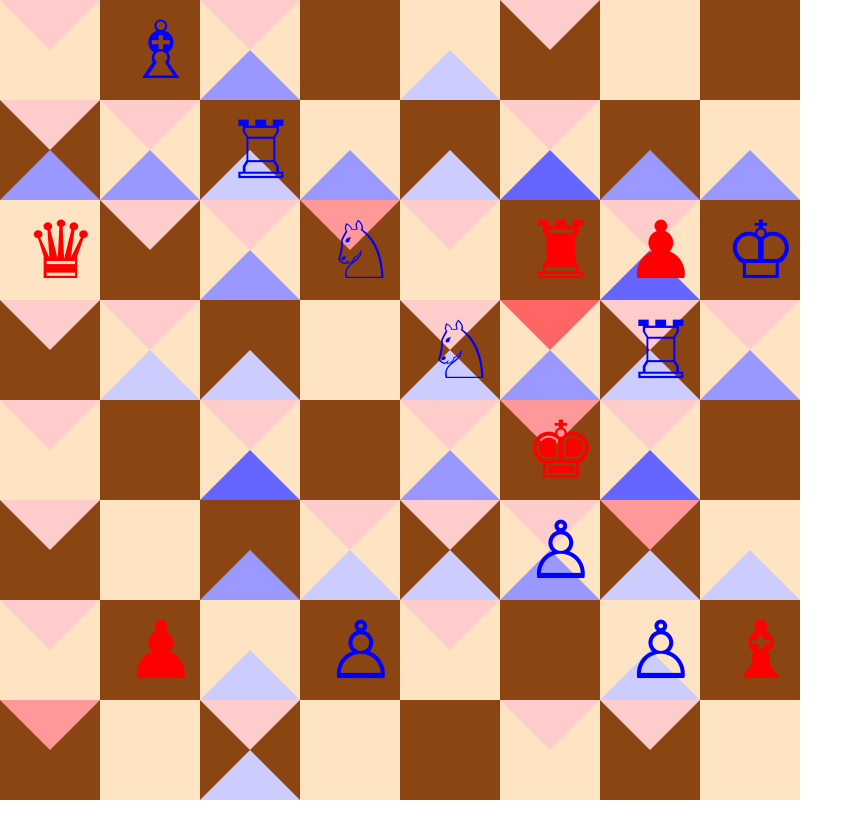
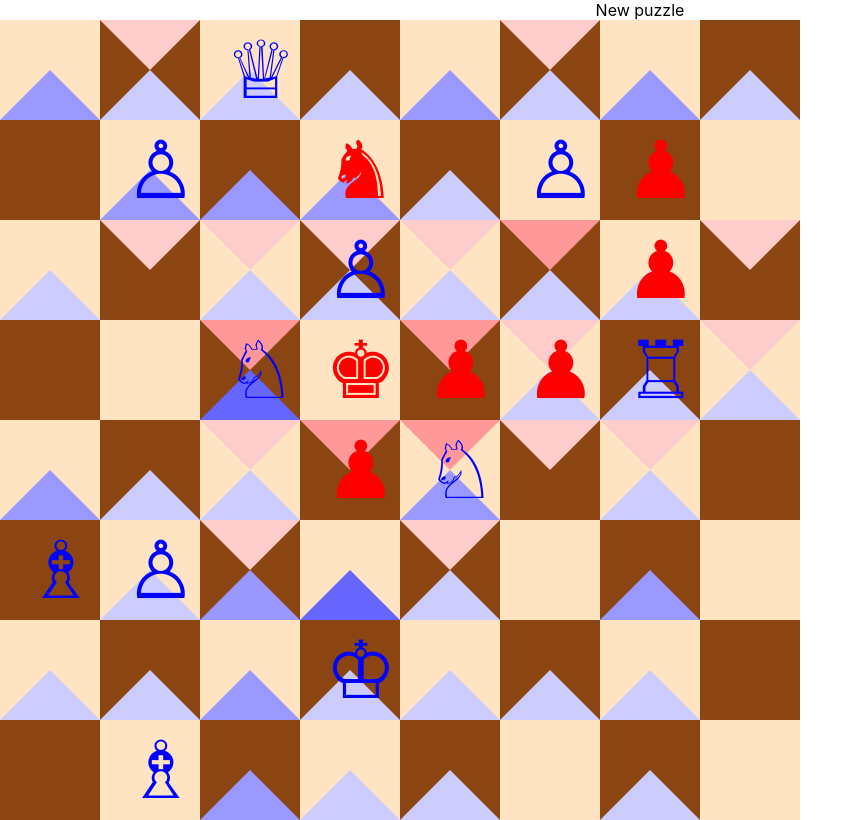
Before and after one commit to pereystein/chess-angle-of-attack, a React (Create React App) app: page / in a window 1280 px wide. Shown: the whole page, without its empty margins (0-863 px from the left). Built offline with nearby package versions, Linux system fonts and the light colour scheme.

Commit message:
select a square and see the pieces attacking it highlighted

```diff
--- a/src/App.tsx
+++ b/src/App.tsx
@@ -1,14 +1,24 @@
-import React from 'react';
+import React, {useState} from 'react';
 import logo from './logo.svg';
 import './App.css';
 import ChessBoard from "./components/ChessBoard/ChessBoard";
+import SelectedContext from "./selectedContext";
 
 function App() {
-  return (
-    <div className="App">
-      <ChessBoard/>
-    </div>
-  );
+
+    const [selected, updateSelected] = useState("");
+
+    const setSelected = (s:string) => {
+        updateSelected(s);
+    };
+
+    return (
+        <div className="App">
+            <SelectedContext.Provider value={{selected, setSelected}}>
+              <ChessBoard/>
+            </SelectedContext.Provider>
+        </div>
+    );
 }
 
 export default App;
--- a/src/components/ChessBoard/ChessBoard.tsx
+++ b/src/components/ChessBoard/ChessBoard.tsx
@@ -13,6 +13,7 @@ class ChessBoard extends React.Component {
     board:string[][] = [[], [], [], [], [], [], [], []];
     white:number[][] = [[], [], [], [], [], [], [], []];
     black:number[][] = [[], [], [], [], [], [], [], []];
+    attack:string[][] = [[], [], [], [], [], [], [], []];
 
     initialize() {
         for (let i = 0; i < 8; i++) {
@@ -20,6 +21,7 @@ class ChessBoard extends React.Component {
                 this.board[i][j] = ' ';
                 this.white[i][j] = 0;
                 this.black[i][j] = 0;
+                this.attack[i][j] = '';
             }
         }
 
@@ -54,16 +56,16 @@ class ChessBoard extends React.Component {
                 for (let j = 0; j < 8; j++) {
                     let piece = this.board[i][j];
                     if (piece === piece.toUpperCase()) {
-                        this.tracePiece(i, j, piece, this.board, this.white);
+                        this.tracePiece(i, j, piece, this.board, this.white, this.attack);
                     } else {
-                        this.tracePiece(i, j, piece, this.board, this.black);
+                        this.tracePiece(i, j, piece, this.board, this.black, this.attack);
                     }
                 }
             }
         }
     }
 
-    private tracePiece(i: number, j: number, piece: string, board: string[][], shading: number[][]) {
+    private tracePiece(i: number, j: number, piece: string, board: string[][], shading: number[][], attack: string[][]) {
         function isValid(x: number, y: number) {
             if (0 <= x && x <= 7 &&
                 0 <= y && y <= 7)
@@ -84,6 +86,7 @@ class ChessBoard extends React.Component {
             return;
         }
         let rays = moves[piece];
+        let originSquare = '' + i + j;
 
         rays.forEach((ray: Move[]) => {
             let blocked = false;
@@ -92,26 +95,33 @@ class ChessBoard extends React.Component {
                 let y = j + move.y;
 
                 if (isValid(x,y) && !blocked) {
-                    shading[x][y] = shading[x][y] + 1;
+                    shading[x][y] += 1;
+                    attack[x][y] += ' ' + originSquare;
+
                     blocked = blocked || isBlocked(x,y);
                 }
             });
         });
+        this.forceUpdate();
+    }
+
+    componentDidMount() {
+        this.initialize();
     }
 
     render() {
-        this.initialize();
         return (
             <div className={styles.ChessBoard}>
+                <a onClick={this.initialize.bind(this)}>New puzzle</a>
                 <div className="board">
-                    <Row x={0} row={this.board[0]} white={this.white[0]} black={this.black[0]}></Row>
-                    <Row x={1} row={this.board[1]} white={this.white[1]} black={this.black[1]}></Row>
-                    <Row x={2} row={this.board[2]} white={this.white[2]} black={this.black[2]}></Row>
-                    <Row x={3} row={this.board[3]} white={this.white[3]} black={this.black[3]}></Row>
-                    <Row x={4} row={this.board[4]} white={this.white[4]} black={this.black[4]}></Row>
-                    <Row x={5} row={this.board[5]} white={this.white[5]} black={this.black[5]}></Row>
-                    <Row x={6} row={this.board[6]} white={this.white[6]} black={this.black[6]}></Row>
-                    <Row x={7} row={this.board[7]} white={this.white[7]} black={this.black[7]}></Row>
+                    <Row x={0} row={this.board[0]} white={this.white[0]} black={this.black[0]} attack={this.attack[0]}></Row>
+                    <Row x={1} row={this.board[1]} white={this.white[1]} black={this.black[1]} attack={this.attack[1]}></Row>
+                    <Row x={2} row={this.board[2]} white={this.white[2]} black={this.black[2]} attack={this.attack[2]}></Row>
+                    <Row x={3} row={this.board[3]} white={this.white[3]} black={this.black[3]} attack={this.attack[3]}></Row>
+                    <Row x={4} row={this.board[4]} white={this.white[4]} black={this.black[4]} attack={this.attack[4]}></Row>
+                    <Row x={5} row={this.board[5]} white={this.white[5]} black={this.black[5]} attack={this.attack[5]}></Row>
+                    <Row x={6} row={this.board[6]} white={this.white[6]} black={this.black[6]} attack={this.attack[6]}></Row>
+                    <Row x={7} row={this.board[7]} white={this.white[7]} black={this.black[7]} attack={this.attack[7]}></Row>
                 </div>
             </div>
         )
--- a/src/components/ChessBoard/Square.tsx
+++ b/src/components/ChessBoard/Square.tsx
@@ -1,4 +1,5 @@
 import React from "react";
+import SelectedContext from "../../selectedContext";
 import pieces from "./pieces";
 
 
@@ -7,14 +8,22 @@ interface Props {
     y: number,
     piece: string,
     white: number,
-    black: number
+    black: number,
+    attack: string
 }
 
+class Square extends React.Component<Props, {}> {
+    private selected: string = "";
+    private setSelected: ((s: string) => void) | undefined;
+    private id: string = "";
+    constructor(props: Props){
+        super(props);
 
-class Square extends React.Component<Props, {}> {
+        this.showAttackingSquares = this.showAttackingSquares.bind(this);
+    }
 
     private pieceColor() {
-        if (this.props.piece === ' ') {
+        if (!this.props.piece || this.props.piece === ' ') {
             return "";
         }
 
@@ -24,6 +33,7 @@ class Square extends React.Component<Props, {}> {
 
         return "black";
     }
+
     render() {
         let piece = pieces[this.props.piece];
         let color = this.pieceColor();
@@ -34,14 +44,42 @@ class Square extends React.Component<Props, {}> {
             parity = "even";
         }
 
+        this.id = '' + this.props.x + this.props.y;
         return (
-            <div className={'square ' + parity}>
-                <div className={'piece ' + color}>
-                    {piece}
-                </div>
-                <div className={'shading ' + whiteShading + ' ' + blackShading}></div>
-            </div>
+            <SelectedContext.Consumer>
+                {
+                    (context) => {
+                        this.selected = context.selected;
+                        this.setSelected = context.setSelected;
+
+                        let squareStyle = "square " + parity;
+                        if (this.selected === this.id){
+                            squareStyle += " selected";
+                        }
+
+                        console.log(this.id + ": " + this.selected + " - " + this.props.attack);
+                        if (this.props.attack?.includes(this.selected)) {
+                            console.log("***");
+                            squareStyle += " " + color + "_attacking";
+                        }
+
+                        return <div className={squareStyle} onClick={this.showAttackingSquares}>
+                            <div className={'piece ' + color}>
+                                {piece}
+                            </div>
+                            <div className={'shading ' + whiteShading + ' ' + blackShading}></div>
+                        </div>
+
+                    }
+                }
+            </SelectedContext.Consumer>
         )
+    }
+
+    private showAttackingSquares() {
+        if (this.setSelected) {
+            this.setSelected(this.id);
+        }
     }
 }
 
--- a/src/index.css
+++ b/src/index.css
@@ -37,6 +37,25 @@ code {
 .square {
   width: 100px;
   height: 100px;
+}
+
+.square.selected {
+  border: 5px solid yellow;
+  margin: -5px;
+  z-index: 1;
+}
+
+
+.square.white_attacking {
+  border: 5px solid blue;
+  margin: -5px;
+  z-index: 0;
+}
+
+.square.black_attacking {
+  border: 5px solid red;
+  margin: -5px;
+  z-index: 0;
 }
 
 .square.odd .shading{
--- /dev/null
+++ b/src/selectedContext.ts
@@ -0,0 +1,15 @@
+import React from "react";
+
+interface ISelectedContext {
+    selected: string;
+    setSelected?: (s: string) => void;
+}
+
+const defaultState = {
+    selected: ""
+};
+
+
+const SelectedContext = React.createContext<ISelectedContext>(defaultState);
+
+export default SelectedContext;
```
